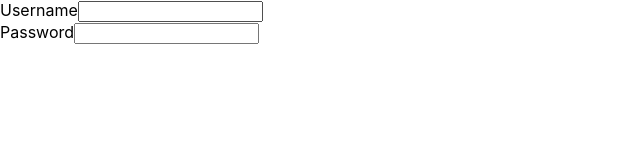
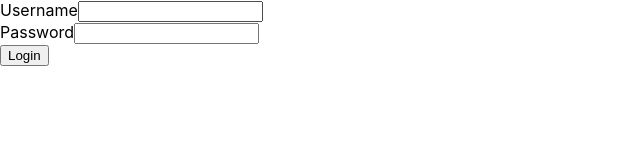
Before and after one commit to patilsuhas-git/assignment_submission_app, a React (Create React App) app in the folder assignmentsubmissionapp-frontend/: page /login in a window 1280 px wide. Shown: the top 160 px of the page, without its empty margins (0-640 px from the left). Built offline with nearby package versions, Linux system fonts and the light colour scheme.

Commit message:
login func

```diff
--- a/assignmentsubmissionapp-frontend/src/Login/index.js
+++ b/assignmentsubmissionapp-frontend/src/Login/index.js
@@ -1,15 +1,63 @@
-import React from 'react';
+import React, {useRef, useState} from 'react';
+import {useLocalState} from "../util/useLocalStorage";
 
 const Login = () => {
+    const [username, setUsername] = useState("");
+    const [password, setPassword] = useState("");
+
+    const [jwt, setJwt] = useLocalState("", "jwt");
+    function sendLoginRequest() {
+        console.log("Login clicked");
+
+        const reqBody = {
+            "username": username,
+            "password": password
+        };
+        fetch("api/auth/login", {
+            headers: {
+              "Content-Type": "application/json"
+            },
+            method: "post",
+            body: JSON.stringify(reqBody)
+        }).then((response)=> {
+            if(response.status === 200) {
+                return Promise.all([response.json(), response.headers]);
+            } else {
+                return Promise.reject("Invalid Login attempt.");
+            }
+        })
+        .then(([body, headers]) => {
+            setJwt(headers.get("authorization"));
+            window.location.href = "/dashboard";
+        }).catch((message) => {
+            alert(message);
+        });
+    }
+
     return (
         <>
             <div>
                 <label htmlFor="username">Username</label>
-                <input type="email" id="username"/>
+                <input type="email"
+                       id="username"
+                       value={username || ""}
+                       onChange={
+                           (e) => setUsername(e.target.value)
+                       }
+                />
             </div>
             <div>
                 <label htmlFor="password">Password</label>
-                <input type="password" id="password"/>
+                <input type="password"
+                       id="password"
+                       value={password}
+                       onChange={(e) => setPassword(e.target.value)}
+                />
+            </div>
+            <div>
+                <button is="submit" type="button" onClick={() => sendLoginRequest()}>
+                    Login
+                </button>
             </div>
         </>
     );
--- a/assignmentsubmissionapp-frontend/src/app/App.js
+++ b/assignmentsubmissionapp-frontend/src/app/App.js
@@ -8,36 +8,9 @@ import Login from "../Login";
 import PrivateRoute from "../PrivateRoute";
 
 function App() {
-  const initialized = useRef(false);
   const [jwt, setJwt] = useLocalState("", "jwt");
 
-  // useEffect(
-  // () => {
-  //   if(!jwt) {
-  //     if (!initialized.current) {
-  //       initialized.current = true
-  //
-  //       const reqBody = {
-  //         "username": "suhas",
-  //         "password": "123123"
-  //       };
-  //       fetch("api/auth/login", {
-  //         headers: {
-  //           "Content-Type": "application/json"
-  //         },
-  //         method: "post",
-  //         body: JSON.stringify(reqBody)
-  //       }).then((response)=> Promise.all([response.json(), response.headers]))
-  //           .then(([body, headers]) => {
-  //             setJwt(headers.get("authorization"));
-  //           });
-  //     }
-  //   }
-  // }
-  // ,[]);
-
   useEffect(()=>{
-    console.log("jwt :: "+ jwt);
   }, [jwt]);
 
   return (
```
